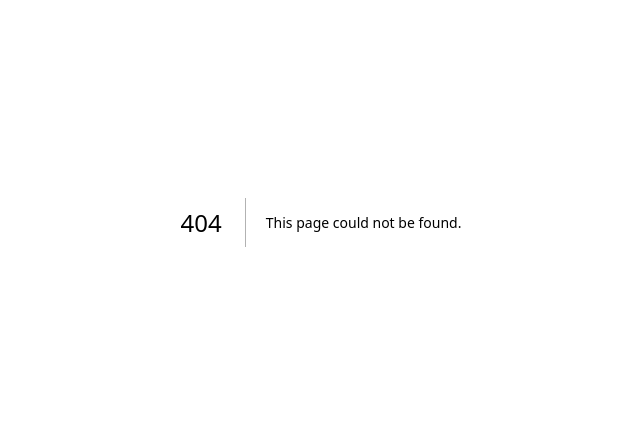
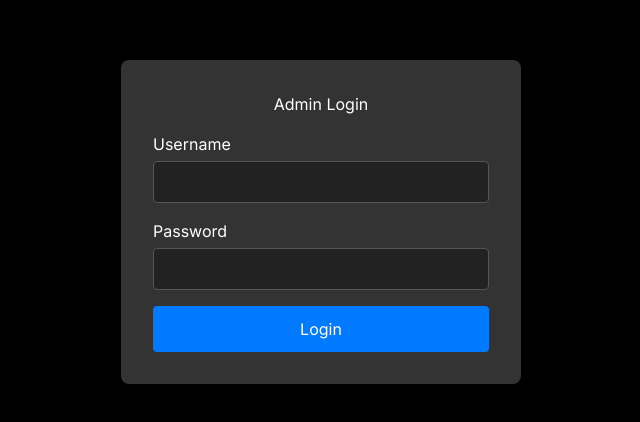
Before and after one commit to Chumar2345/ai-mockup, a Next.js app: page /admin/login in a window 1280 px wide. Before the commit this address had no page. Shown: the part 178-600 px from the top of the page, without its empty margins (319-959 px from the left). Built offline with nearby package versions, Linux system fonts and the light colour scheme.

Commit message:
add admin login

```diff
--- /dev/null
+++ b/app/(auth)/admin/login/page.js
@@ -0,0 +1,131 @@
+// pages/admin/login.js
+"use client";
+import React, { useState } from "react";
+import { useForm } from "react-hook-form";
+import axios from "axios";
+import { useRouter } from "next/navigation";
+
+export default function Login() {
+  const router = useRouter();
+  const [error, setError] = useState(null);
+
+  // React Hook Form for validation
+  const {
+    register,
+    handleSubmit,
+    formState: { errors },
+  } = useForm();
+
+  // Submit handler
+  const onSubmit = async (data) => {
+    try {
+      // Mock API call or replace with actual authentication logic
+      const response = await axios.post("/api/admin/login", {
+        username: data.username,
+        password: data.password,
+      });
+
+      if (response.status === 200) {
+        // Redirect to dashboard after successful login
+        router.push("/admin/dashboard");
+      }
+    } catch (err) {
+      setError("Invalid username or password.");
+    }
+  };
+
+  return (
+    <div
+      style={{
+        backgroundColor: "#000",
+        height: "100vh",
+        display: "flex",
+        justifyContent: "center",
+        alignItems: "center",
+        color: "#fff",
+      }}
+    >
+      <div
+        style={{
+          background: "#333",
+          padding: "2rem",
+          borderRadius: "8px",
+          boxShadow: "0px 4px 10px rgba(0,0,0,0.5)",
+          width: "400px",
+        }}
+      >
+        <h2 style={{ textAlign: "center", marginBottom: "1rem" }}>
+          Admin Login
+        </h2>
+
+        {error && (
+          <div style={{ color: "red", marginBottom: "1rem", textAlign: "center" }}>
+            {error}
+          </div>
+        )}
+
+        <form onSubmit={handleSubmit(onSubmit)}>
+          <div style={{ marginBottom: "1rem" }}>
+            <label>Username</label>
+            <input
+              type="text"
+              {...register("username", { required: "Username is required" })}
+              style={{
+                width: "100%",
+                padding: "0.5rem",
+                marginTop: "0.3rem",
+                border: "1px solid #555",
+                borderRadius: "4px",
+                backgroundColor: "#222",
+                color: "#fff",
+              }}
+            />
+            {errors.username && (
+              <p style={{ color: "red", fontSize: "0.8rem" }}>
+                {errors.username.message}
+              </p>
+            )}
+          </div>
+
+          <div style={{ marginBottom: "1rem" }}>
+            <label>Password</label>
+            <input
+              type="password"
+              {...register("password", { required: "Password is required" })}
+              style={{
+                width: "100%",
+                padding: "0.5rem",
+                marginTop: "0.3rem",
+                border: "1px solid #555",
+                borderRadius: "4px",
+                backgroundColor: "#222",
+                color: "#fff",
+              }}
+            />
+            {errors.password && (
+              <p style={{ color: "red", fontSize: "0.8rem" }}>
+                {errors.password.message}
+              </p>
+            )}
+          </div>
+
+          <button
+            type="submit"
+            style={{
+              width: "100%",
+              padding: "0.7rem",
+              border: "none",
+              borderRadius: "4px",
+              backgroundColor: "#007bff",
+              color: "#fff",
+              fontSize: "1rem",
+              cursor: "pointer",
+            }}
+          >
+            Login
+          </button>
+        </form>
+      </div>
+    </div>
+  );
+}
--- a/package.json
+++ b/package.json
@@ -21,6 +21,7 @@
     "@radix-ui/react-slot": "^1.0.2",
     "@stripe/stripe-js": "^5.0.0",
     "alertifyjs": "^1.14.0",
+    "axios": "^1.7.9",
     "class-variance-authority": "^0.7.0",
     "clsx": "^2.1.1",
     "drizzle-orm": "^0.31.4",
@@ -31,6 +32,7 @@
     "pg": "^8.13.1",
     "react": "^18.3.1",
     "react-dom": "^18.3.1",
+    "react-hook-form": "^7.54.1",
     "react-hook-speech-to-text": "^0.8.0",
     "react-webcam": "^7.2.0",
     "sonner": "^1.5.0",
```
Also changed, not shown: 2 other files (tests, documents, lock files or other folders).
